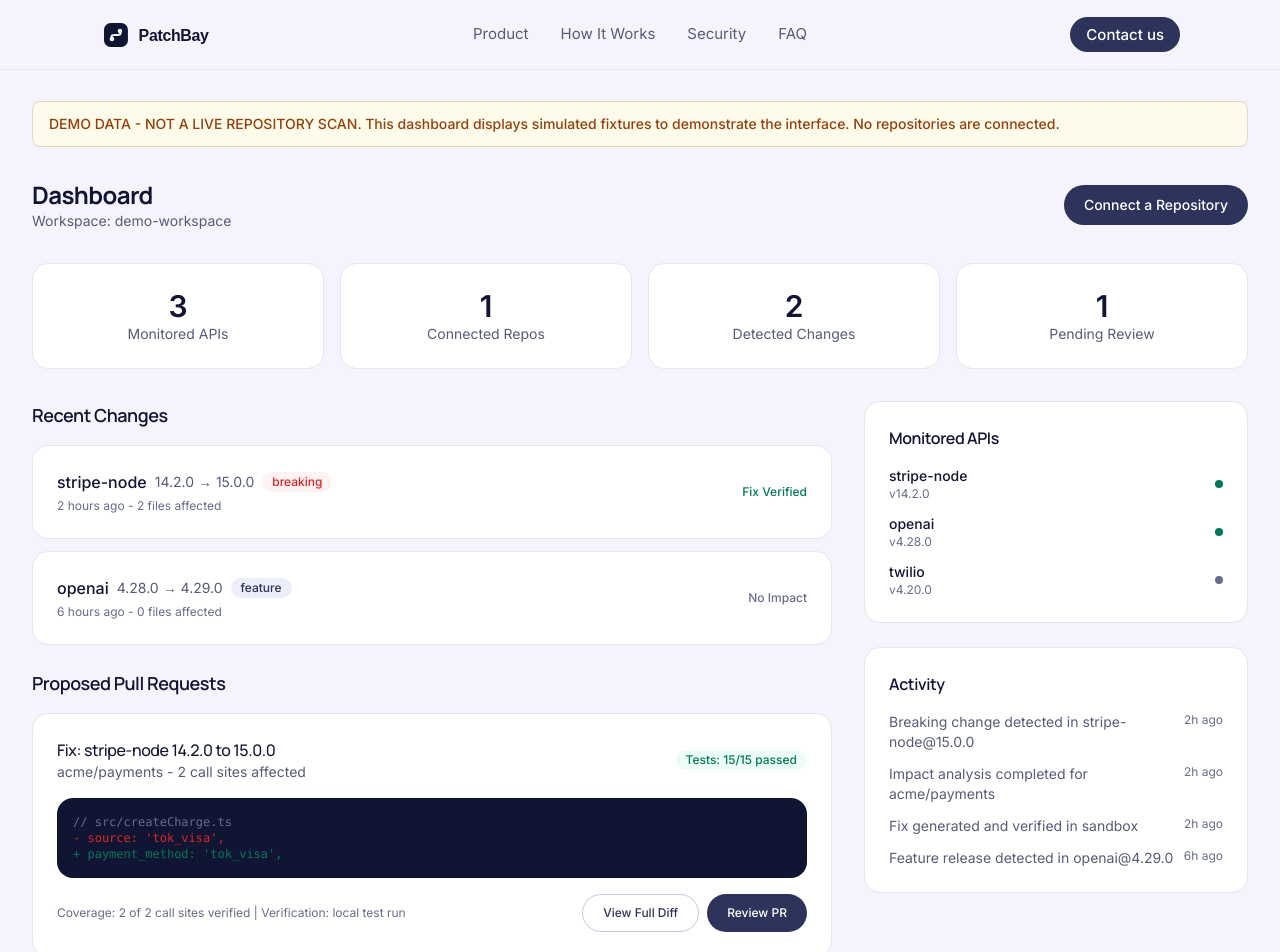
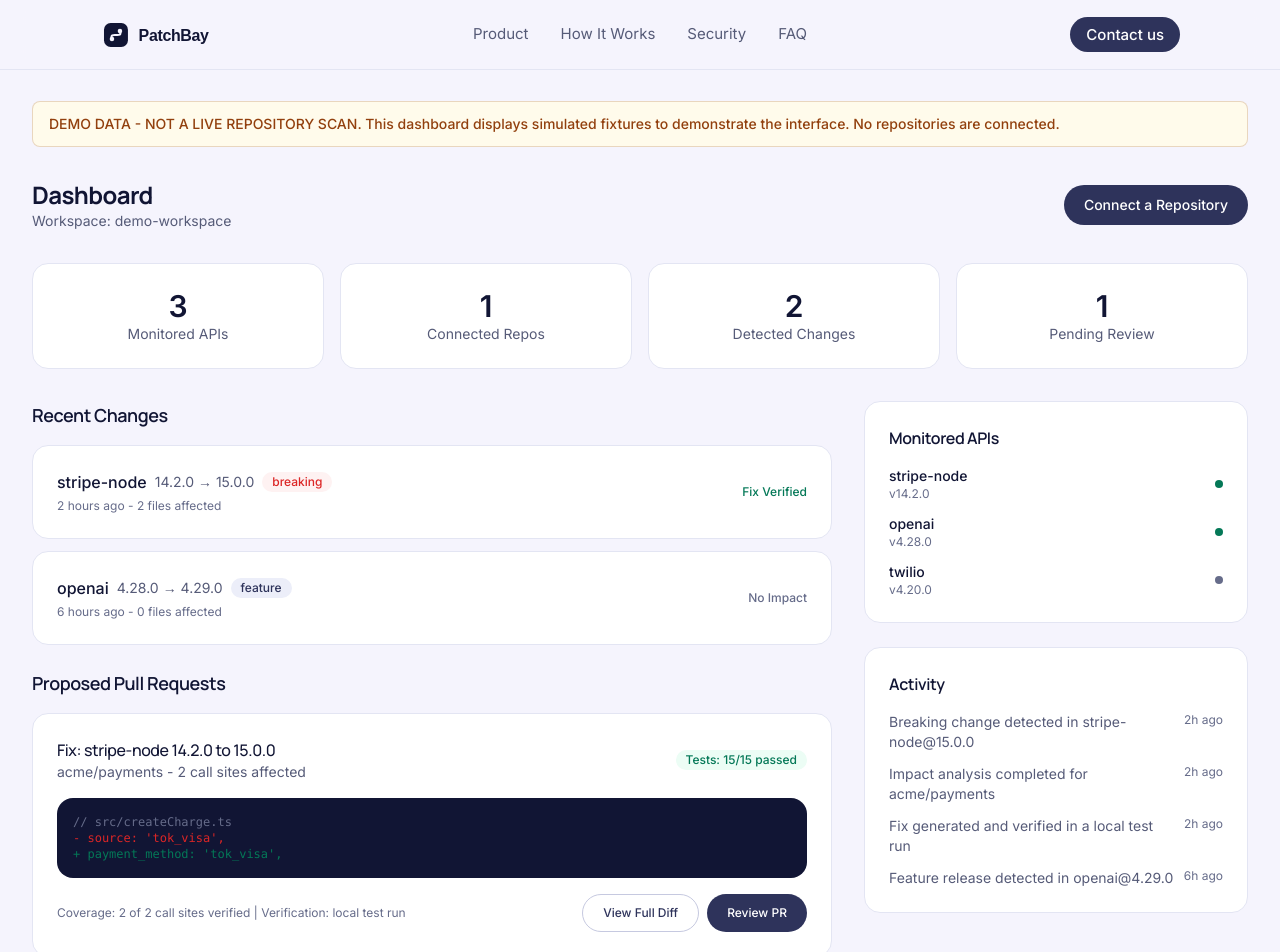
Before and after one commit to Nitish-1303/Patchversion, a Next.js app in the folder packages/site/: page /dashboard in a window 1280 px wide. Shown: the top 952 px of the page. Built offline with nearby package versions, Linux system fonts and the light colour scheme.

Commit message:
docs: replace sandbox wording in demo dashboard activity

```diff
--- a/packages/site/src/app/dashboard/page.tsx
+++ b/packages/site/src/app/dashboard/page.tsx
@@ -102,7 +102,7 @@
             <div className="space-y-3 text-sm">
               <ActivityItem text="Breaking change detected in stripe-node@15.0.0" time="2h ago" />
               <ActivityItem text="Impact analysis completed for acme/payments" time="2h ago" />
-              <ActivityItem text="Fix generated and verified in sandbox" time="2h ago" />
+              <ActivityItem text="Fix generated and verified in a local test run" time="2h ago" />
               <ActivityItem text="Feature release detected in openai@4.29.0" time="6h ago" />
             </div>
           </section>
```
